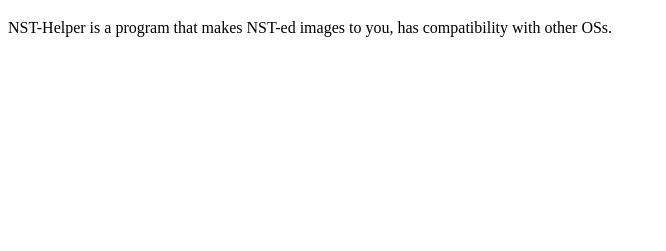
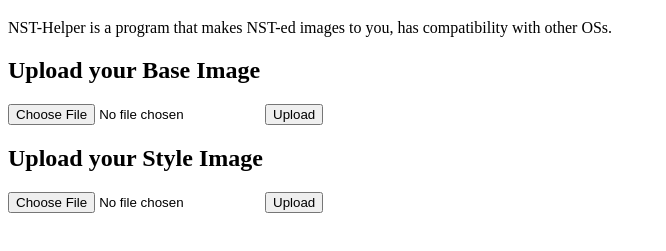
Before and after one commit to modeep/NST-Helper, an Electron app: page app/index.html in a window 800 px wide. Shown: the part 61-312 px from the top of the page, without its empty margins (0-666 px from the left). Drawn offline with Linux system fonts and the light colour scheme.

Commit message:
ADD: add file upload

```diff
--- a/app/index.html
+++ b/app/index.html
@@ -7,5 +7,12 @@
     <body>
         <h1>What is NST-Helper?</h1>
         <p>NST-Helper is a program that makes NST-ed images to you, has compatibility with other OSs.</p>
+        <p></p>
+        <h2>Upload your Base Image</h2>
+        <input type="file" value="Select..." class="upload">
+        <input type="submit" value="Upload">
+        <h2>Upload your Style Image</h2>
+        <input type="file" value="Select..." class="upload">
+        <input type="submit" value="Upload">
     </body>
 </html>
```
